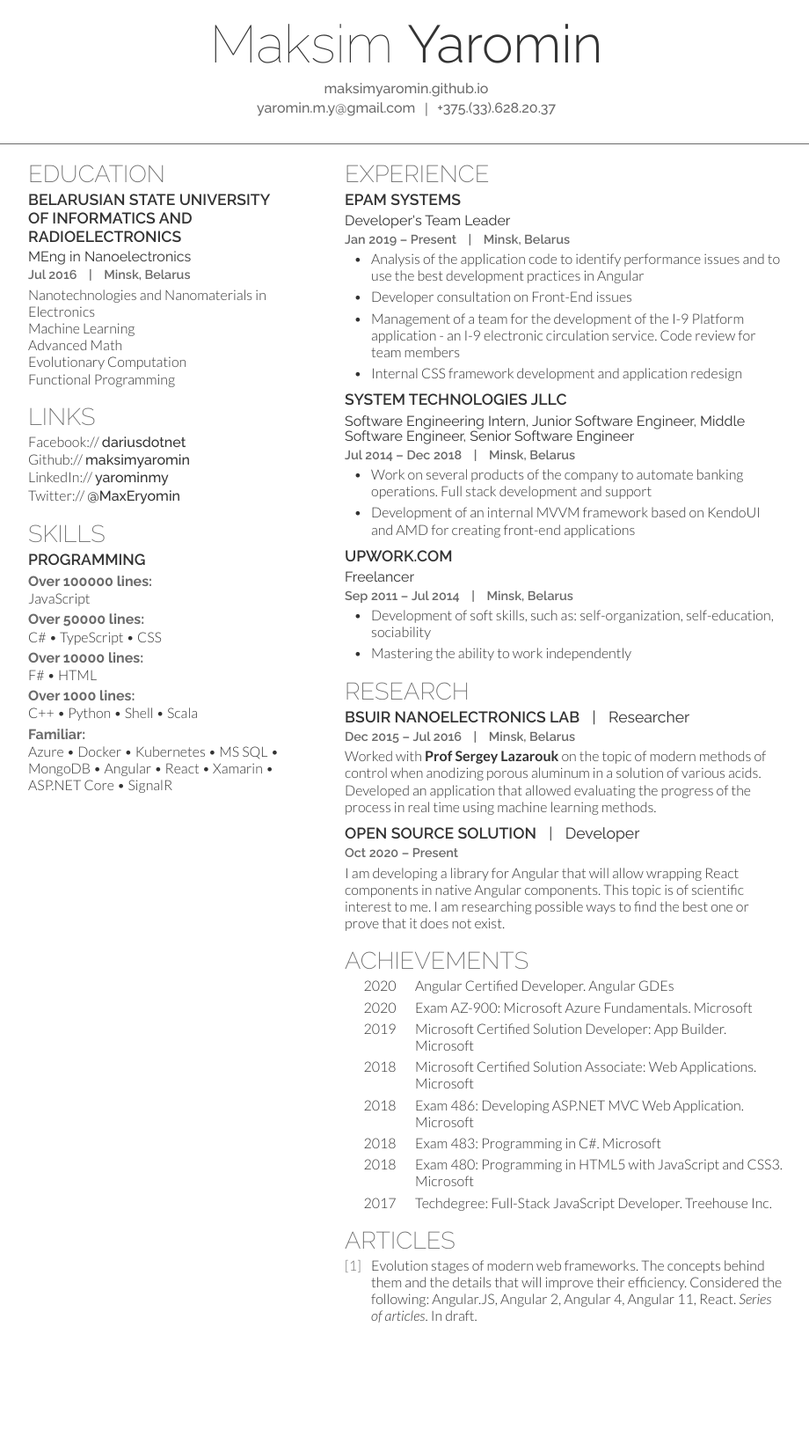
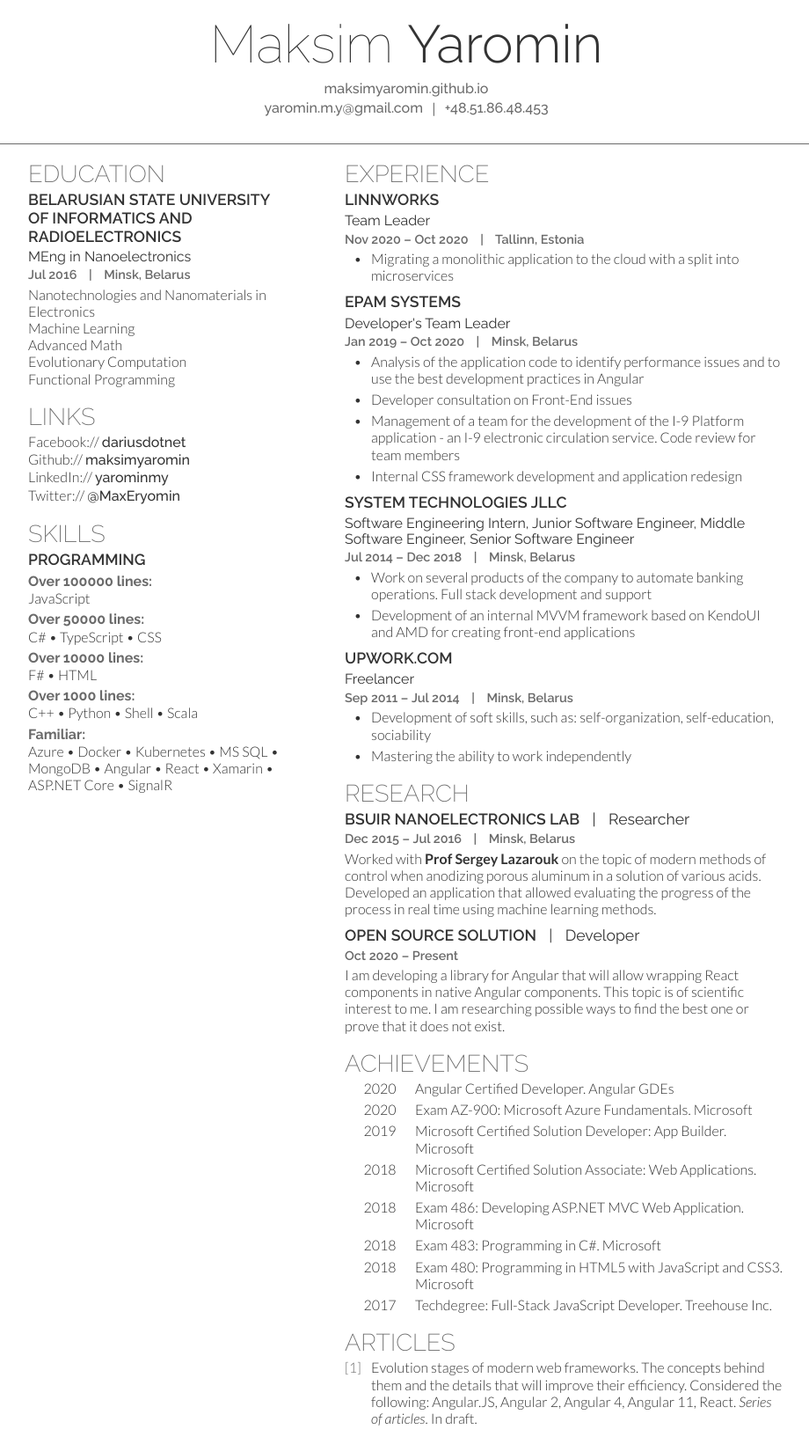
Before and after one commit to maksimyaromin/maksimyaromin.github.io, a Jekyll site: the page built from index.md, in a window 1280 px wide. Shown: the whole page at 88% size, without its empty margins (178-1098 px from the left). Built offline with Jekyll 4.4.1, drawn with Linux system fonts in a browser that asks for light colours; before the commit the page ends 1525 px from its top, so only the background shows below that.

Commit message:
Extended companies list

```diff
--- a/index.md
+++ b/index.md
@@ -22,8 +22,8 @@ employee:
         display_name: yaromin.m.y@gmail.com
         link: mailto:yaromin.m.y@gmail.com
     phone:
-        display_name: +375.(33).628.20.37
-        link: tel:+375336282037
+        display_name: +48.51.86.48.453
+        link: tel:+48518648453
     sections:
         education:
             schools:
@@ -85,10 +85,19 @@ employee:
                     - ASP.NET Core
                     - SignalR
         experience:
+            - company: Linnworks
+              position:
+                - Team Leader
+              date_from: 2020-11-01
+              date_to: 2020-10-02
+              location: Tallinn, Estonia
+              achievements:
+                - "Migrating a monolithic application to the cloud with a split into microservices"
             - company: EPAM Systems
               position:
                 - Developer's Team Leader
               date_from: 2019-01-14
+              date_to: 2020-10-02
               location: Minsk, Belarus
               achievements:
                 - "Analysis of the application code to identify performance issues and to use the best development practices in Angular"
```
